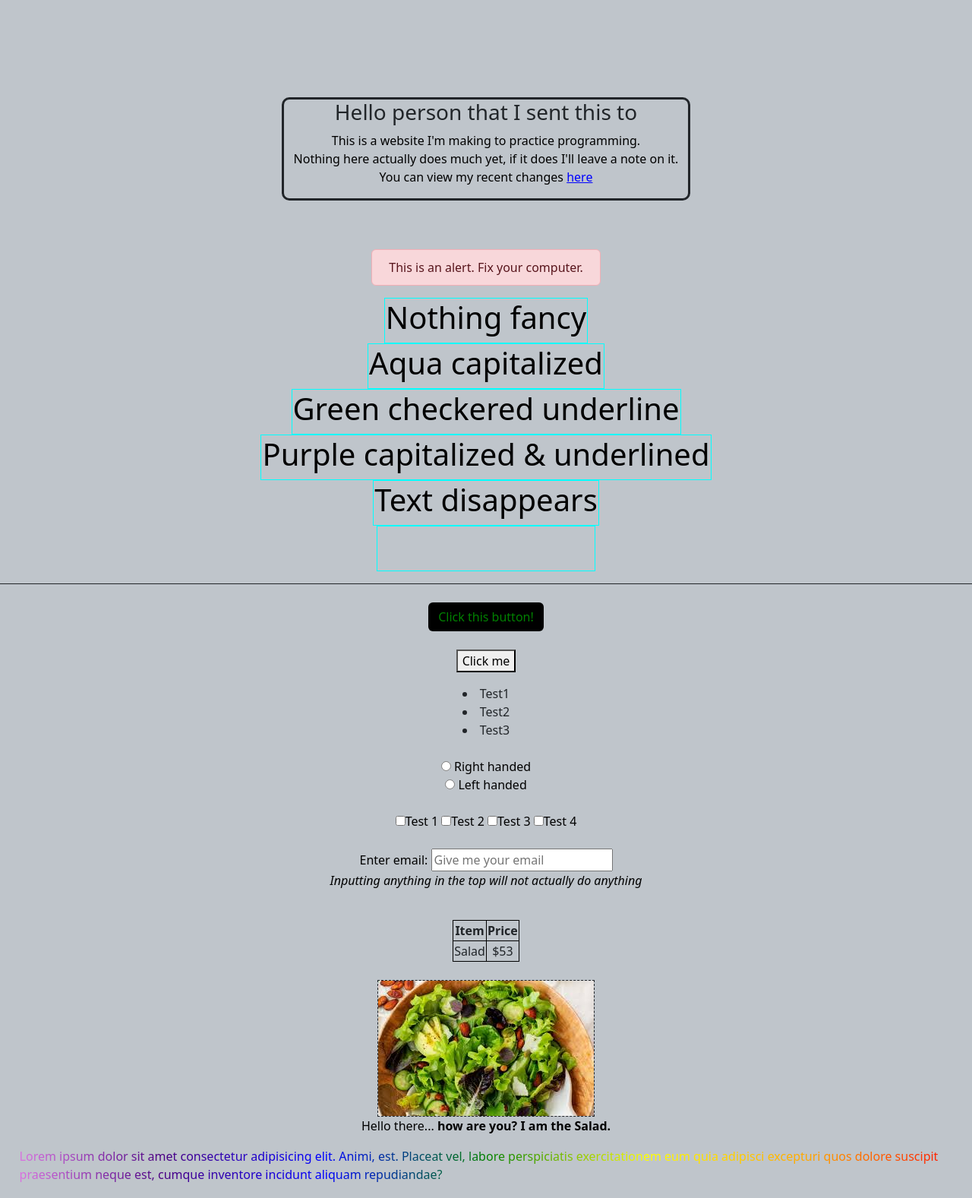
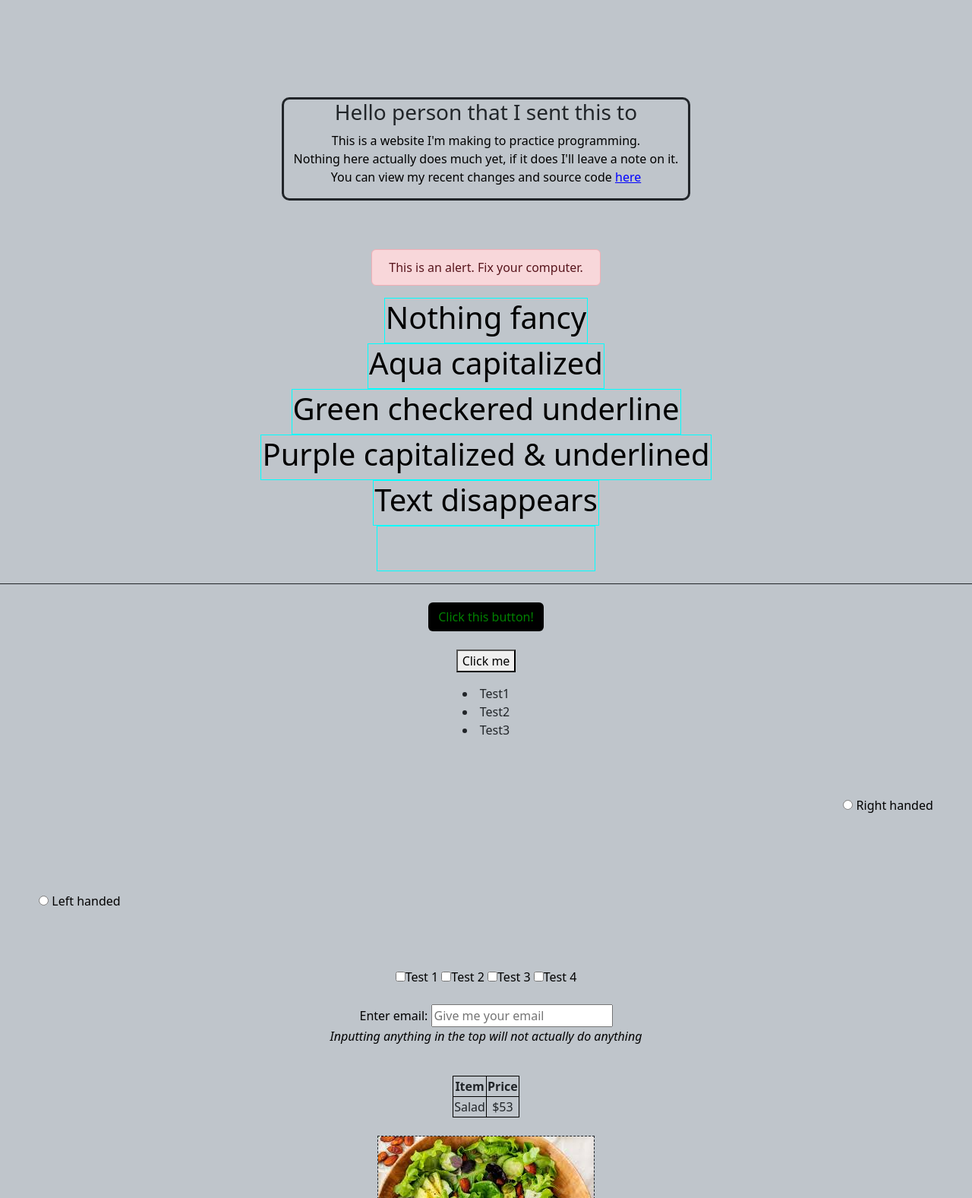
Before and after one commit to Minerpro205/main-work, a plain HTML site: page index.html in a window 1280 px wide. Shown: the top 1577 px of the page at 76% size. Drawn offline with nearby package versions, Linux system fonts and the light colour scheme.

Commit message:
Radio editing

```diff
--- a/index.html
+++ b/index.html
@@ -15,7 +15,7 @@
 <!-- Explanation of what this doc is -->
 <div id="topdiv">
 <h3 id="headingtop">Hello person that I sent this to</h3>
-<p>This is a website I'm making to practice programming.<br>Nothing here actually does much yet, if it does I'll leave a note on it.<br>You can view my recent changes <a href="https://github.com/Minerpro205/main-work" target="_blank" id="githubrepo">here</a></p>
+<p>This is a website I'm making to practice programming.<br>Nothing here actually does much yet, if it does I'll leave a note on it.<br>You can view my recent changes and source code <a href="https://github.com/Minerpro205/main-work" target="_blank" id="githubrepo">here</a></p>
 </div>
 
 <div class="container" id="c1">
@@ -63,12 +63,14 @@
     <br>
     <form id="form1">
 
-
+<div id="right">
         <input type="radio" name="rl" value="Right" />
         <label for="right">Right handed</label><br>
-
+</div>
+<div id="left">
         <input type="radio" name="rl" value="Left" />
         <label for="left">Left handed</label><br>
+</div>
         <br>
 
     <input type="checkbox">Test 1
--- a/style.css
+++ b/style.css
@@ -19,6 +19,10 @@ h1{color:black;}
 #green:hover{color:lime; text-decoration: underline; text-decoration-style: dashed; text-decoration-thickness: 5px}
 
 #purple:hover{color:purple; text-decoration: underline; text-transform: uppercase}
+
+#right,#left{padding: 4%}
+#right{text-align:right;}
+#left{text-align:left;}
 
 /* "Animations" */
 /* #disappear:hover{color: rgba(0,0,0,0)} */
```
